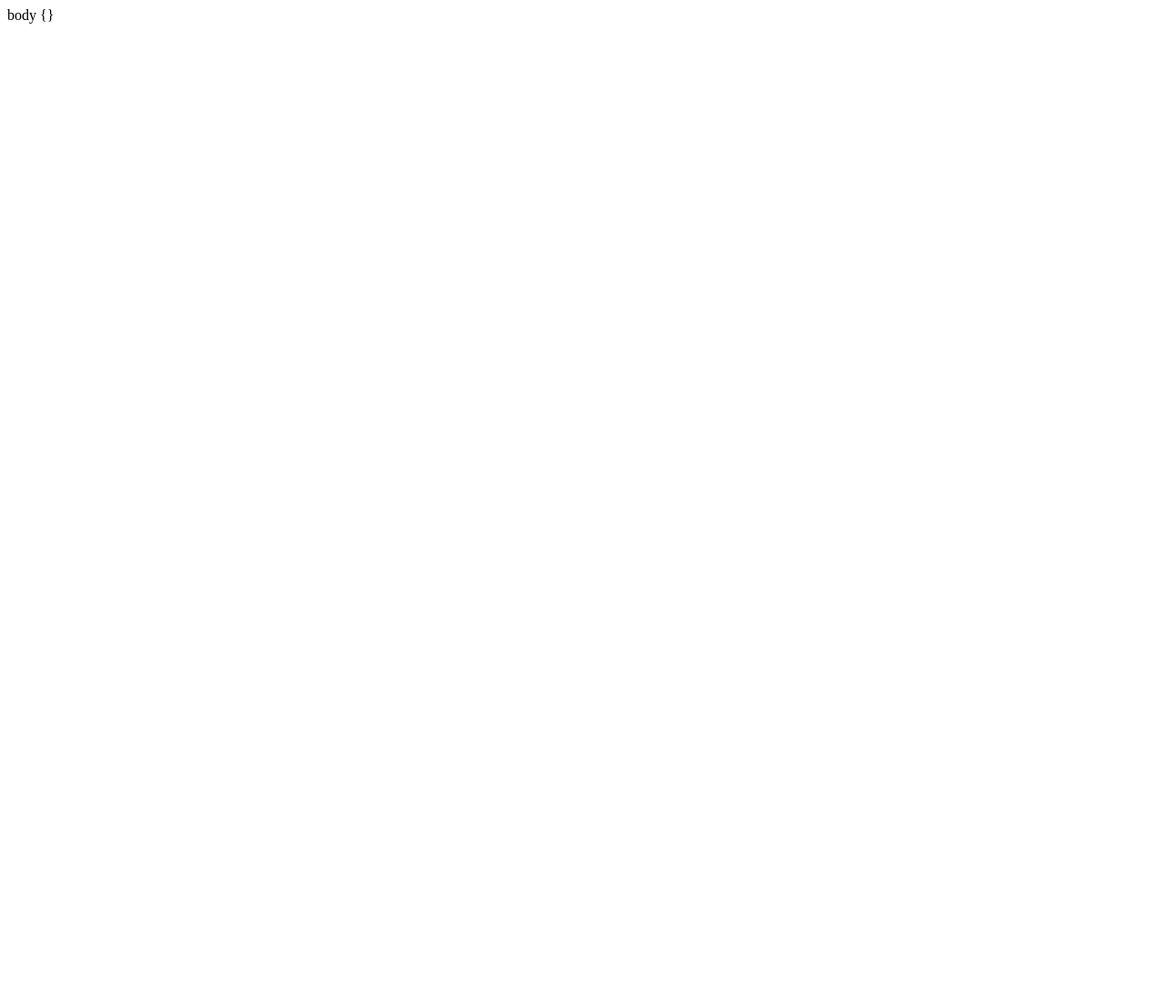
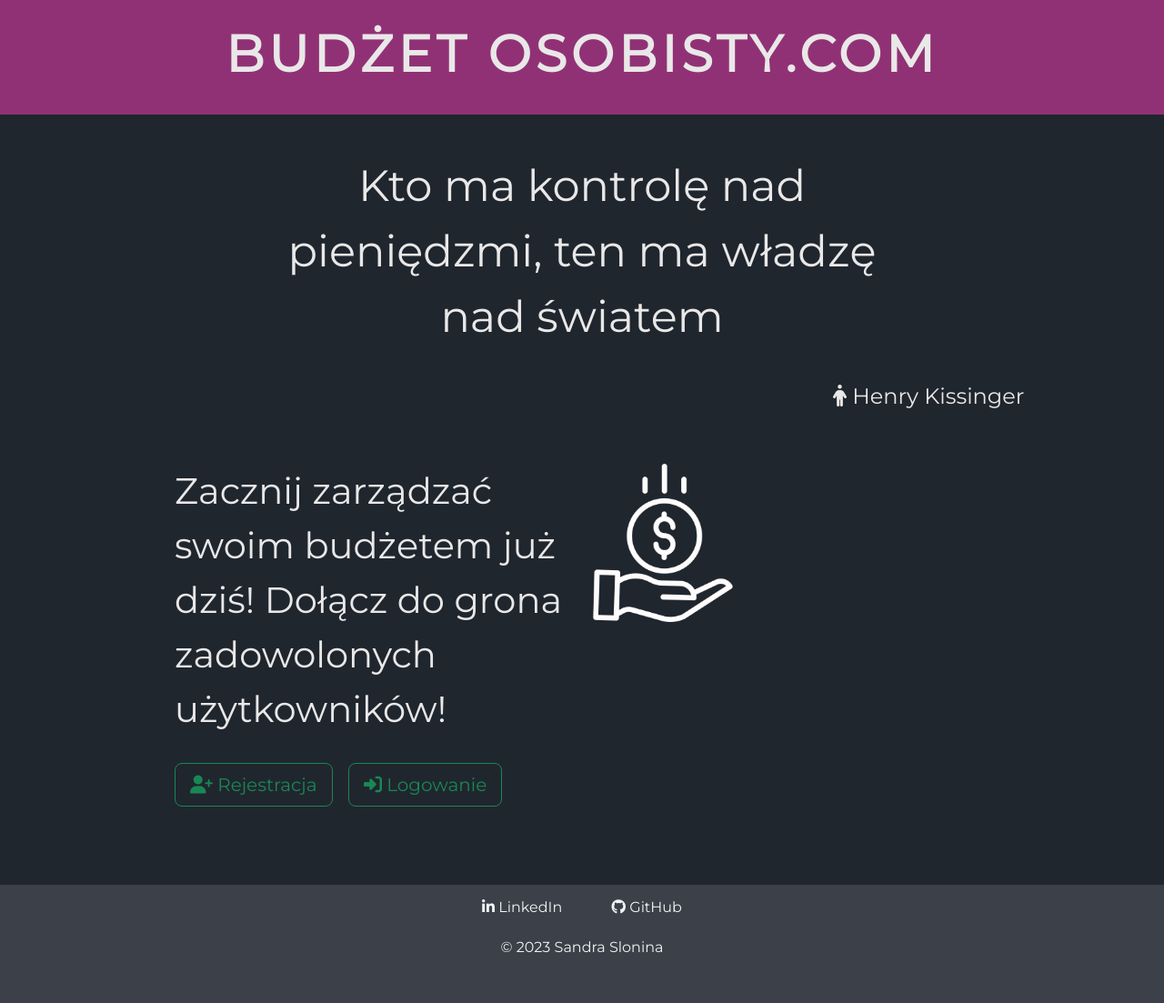
Before and after one commit to sandraslonina/Personal-Bugdet, a plain HTML site: page index.html in a window 1280 px wide. Shown: the whole page at 91% size. Before the commit the page ends 800 px from the top, so only its background shows below. Drawn offline with nearby package versions, Linux system fonts and the light colour scheme.

Commit message:
Created first home page

```diff
--- a/css/styles.css
+++ b/css/styles.css
@@ -0,0 +1,98 @@
+
+/* Main Line */
+.mainLine
+{
+  padding: 2% 10%;
+  background-color: #913175;
+
+}
+.header
+{
+  font-family: 'Montserrat', sans-serif;
+  font-weight: 800;
+  color: #E9E8E8;
+  text-align: center;
+  font-size: 3.5rem;
+  text-transform: uppercase;
+  letter-spacing: 5px;
+
+
+}
+/* Introduction */
+
+#introduction
+{
+  padding: 1% 12%;
+  background-color: #20262E;
+  color: #E9E8E8;
+
+}
+
+.introduction-text
+{
+  font-family: 'Montserrat', sans-serif;
+  font-size: 3rem;
+  line-height: 1.5;
+  text-align: center;
+  padding: 3% 15%;
+}
+
+.introduction-text-helpful
+{
+  font-family: 'Montserrat', sans-serif;
+  text-align: right;
+  font-size: 1.5rem;
+}
+
+/* Title */
+#title
+{
+  padding: 3% 15% 5%;
+  background-color: #20262E;
+  color: #E9E8E8;
+  text-align: left;
+  font-family: 'Montserrat', sans-serif;
+}
+
+.title-text
+{
+  line-height: 1.5;
+}
+
+
+.title-image
+{
+  width: 40%;
+
+}
+
+
+.signButton {
+  margin: 5% 3% 5% 0;
+}
+
+
+
+/* Footer */
+.bottom-container {
+  background-color: #3C4048;
+  text-align: center;
+  font-family: 'Montserrat', sans-serif;
+  color: #EAF6F6;
+  padding: 1%;
+
+}
+
+.footer-link
+{
+  color: #EAF6F6;
+  text-decoration: none;
+  margin: 2%;
+
+}
+
+.copyright {
+
+font-size: 1rem;
+  padding: 20px 0;
+}
--- a/index.html
+++ b/index.html
@@ -1 +1,92 @@
-body {}
+<!DOCTYPE html>
+<html lang="pl">
+
+<head>
+  <meta charset="utf-8">
+  <meta name="viewport" content="width=device-width, initial-scale=1">
+  <title>Budżet Osobisty</title>
+
+  <!-- CSS Stylesheet -->
+  <link rel="stylesheet" href="css/styles.css">
+
+  <!-- Bootstrap 5-->
+  <link href="https://cdn.jsdelivr.net/npm/bootstrap@5.3.0-alpha1/dist/css/bootstrap.min.css" rel="stylesheet"
+    integrity="sha384-GLhlTQ8iRABdZLl6O3oVMWSktQOp6b7In1Zl3/Jr59b6EGGoI1aFkw7cmDA6j6gD" crossorigin="anonymous">
+  <script src="https://cdn.jsdelivr.net/npm/bootstrap@5.3.0-alpha1/dist/js/bootstrap.bundle.min.js"
+    integrity="sha384-w76AqPfDkMBDXo30jS1Sgez6pr3x5MlQ1ZAGC+nuZB+EYdgRZgiwxhTBTkF7CXvN"
+    crossorigin="anonymous"></script>
+
+  <!-- Google Fonts -->
+  <link rel="preconnect" href="https://fonts.googleapis.com">
+  <link rel="preconnect" href="https://fonts.gstatic.com" crossorigin>
+  <link href="https://fonts.googleapis.com/css2?family=Montserrat&family=Open+Sans:wght@400;700&display=swap"
+    rel="stylesheet">
+
+  <!-- Fontawesome.com -->
+  <script src="https://kit.fontawesome.com/cc83c43d74.js" crossorigin="anonymous"></script>
+
+
+</head>
+
+<body>
+
+  <!-- Main Line -->
+  <header>
+    <div class="mainLine">
+      <h1 class="header">Budżet Osobisty.com</h1>
+    </div>
+
+  </header>
+
+  <main>
+
+
+    <!-- Introduction -->
+    <section class="" id="introduction">
+      <h2 class="introduction-text">Kto ma kontrolę nad pieniędzmi, ten ma władzę nad światem</h2>
+      <h3 class="introduction-text-helpful"><i class="fa-solid fa-person"></i> Henry Kissinger</h3>
+
+    </section>
+
+    <!-- Title -->
+    <section id="title">
+
+      <div class="row">
+        <div class="col-lg-6">
+          <h1 class="title-text">Zacznij zarządzać swoim budżetem już dziś! Dołącz do grona zadowolonych użytkowników!
+          </h1>
+          <a class="btn btn-outline-success btn-lg signButton" href="signUp.html" role="button"><i
+              class="fa-solid fa-user-plus"></i> Rejestracja</a>
+
+          <a class="btn btn-outline-success btn-lg signButton" href="signIn.html" role="button"><i
+              class="fa-solid fa-right-to-bracket"></i> Logowanie</a>
+        </div>
+
+        <div class="col-lg-6">
+          <img class="title-image" src="images/save-money.png" alt="savemoney-img">
+        </div>
+      </div>
+
+    </section>
+
+  </main>
+
+  <!-- Footer -->
+
+  <footer>
+
+    <div class="bottom-container">
+      <a class="footer-link" href="https://www.linkedin.com/in/sandra-s%C5%82onina-a0899115a/"><i
+          class="fa-brands fa-linkedin-in"></i> LinkedIn</a>
+      <a class="footer-link" href="https://github.com/sandraslonina"><i class="fa-brands fa-github"></i> GitHub</a>
+
+      <p class="copyright">© 2023 Sandra Slonina</p>
+    </div>
+
+
+  </footer>
+
+
+</body>
+
+</html>
```
Also changed, not shown: signIn.html (added, +21 -0 lines), signUp.html (added, +23 -0 lines), images/save-money.png (added).
